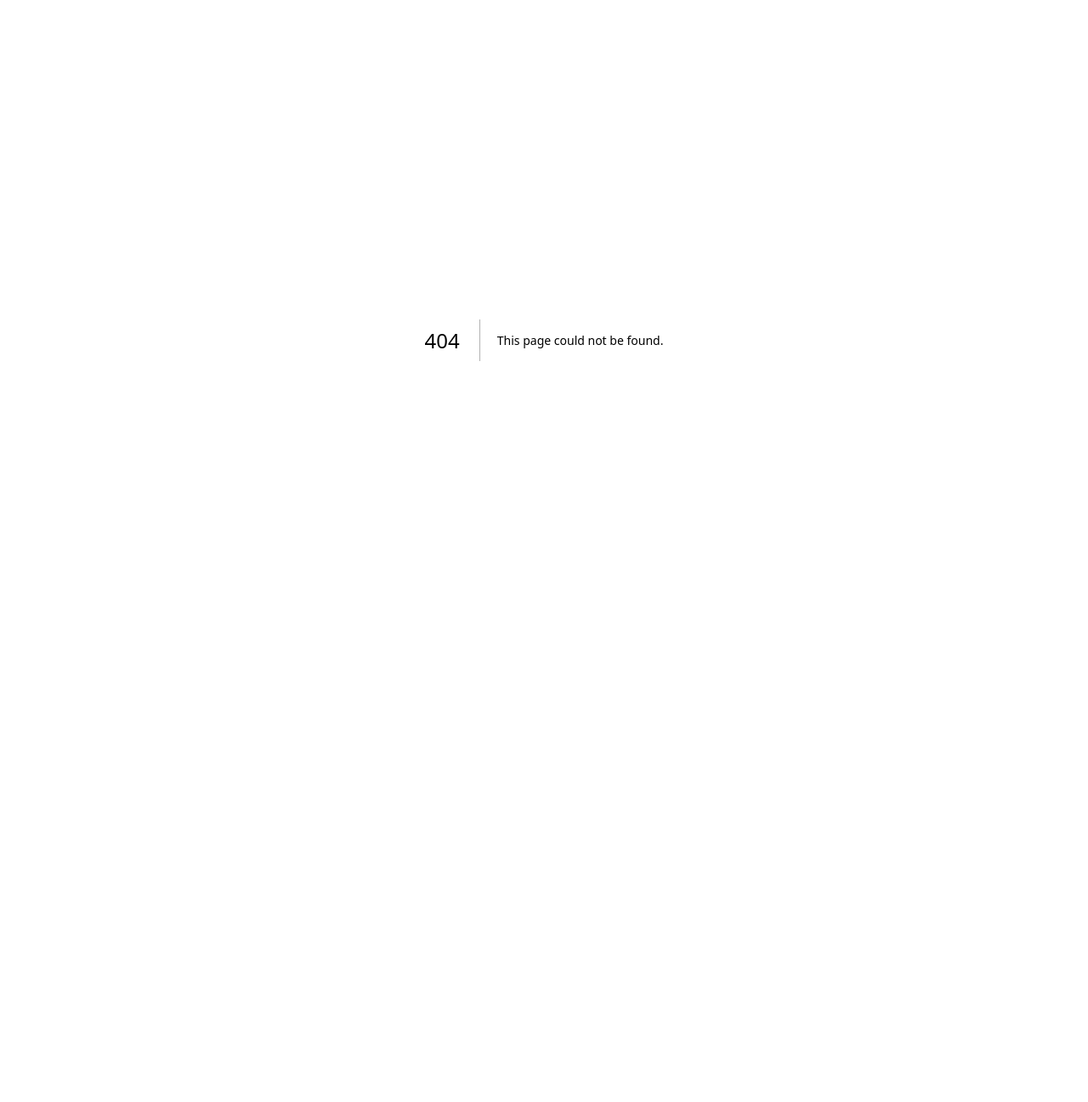
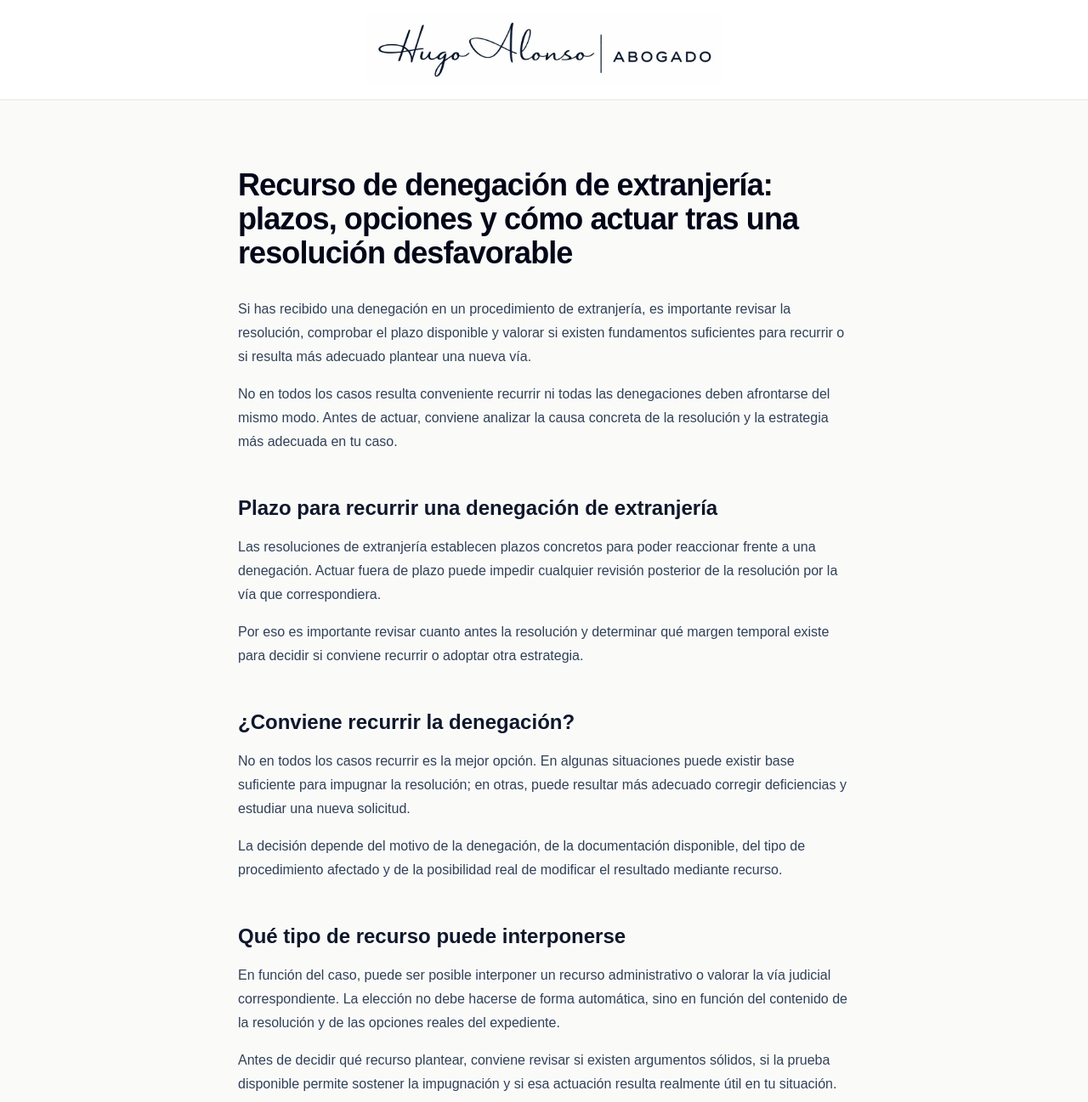
Before and after one commit to HugoAG73/hugo-alonso-web, a Next.js app: page /recurso-denegacion-extranjeria in a window 1280 px wide. Before the commit this address had no page. Shown: the top 1297 px of the page at 85% size. Before the commit the page ends 800 px from the top, so only its background shows below. Built offline with nearby package versions, Linux system fonts and the light colour scheme.

Commit message:
Pagina recurso denegación residencia

```diff
--- /dev/null
+++ b/app/recurso-denegacion-extranjeria/page.tsx
@@ -0,0 +1,233 @@
+import Image from "next/image";
+
+export default function RecursoDenegacionExtranjeriaPage() {
+  return (
+    <main className="min-h-screen bg-stone-50 text-slate-900">
+      {/* HEADER */}
+      <header className="border-b border-stone-200 bg-white">
+        <div className="flex justify-center py-4">
+          <a href="/">
+            <Image
+              src="/logo-header-cropped.png"
+              alt="Hugo Alonso Abogado"
+              width={1180}
+              height={240}
+              className="h-[70px] w-auto md:h-[85px]"
+              priority
+            />
+          </a>
+        </div>
+      </header>
+
+      {/* CONTENIDO */}
+      <section className="mx-auto max-w-3xl px-6 py-20">
+        <h1 className="text-4xl font-semibold tracking-tight text-slate-950">
+          Recurso de denegación de extranjería: plazos, opciones y cómo actuar tras una resolución desfavorable
+        </h1>
+
+        <p className="mt-8 text-base leading-7 text-slate-700">
+          Si has recibido una denegación en un procedimiento de extranjería, es
+          importante revisar la resolución, comprobar el plazo disponible y
+          valorar si existen fundamentos suficientes para recurrir o si resulta más
+          adecuado plantear una nueva vía.
+        </p>
+
+        <p className="mt-4 text-base leading-7 text-slate-700">
+          No en todos los casos resulta conveniente recurrir ni todas las denegaciones deben
+          afrontarse del mismo modo. Antes de actuar, conviene analizar la causa
+          concreta de la resolución y la estrategia más adecuada en tu caso.
+        </p>
+
+        <h2 className="mt-12 text-2xl font-semibold text-slate-900">
+          Plazo para recurrir una denegación de extranjería
+        </h2>
+
+        <p className="mt-4 text-base leading-7 text-slate-700">
+          Las resoluciones de extranjería establecen plazos concretos para poder
+          reaccionar frente a una denegación. Actuar fuera de plazo puede impedir
+          cualquier revisión posterior de la resolución por la vía que
+          correspondiera.
+        </p>
+
+        <p className="mt-4 text-base leading-7 text-slate-700">
+          Por eso es importante revisar cuanto antes la resolución y determinar
+          qué margen temporal existe para decidir si conviene recurrir o adoptar
+          otra estrategia.
+        </p>
+
+        <h2 className="mt-12 text-2xl font-semibold text-slate-900">
+          ¿Conviene recurrir la denegación?
+        </h2>
+
+        <p className="mt-4 text-base leading-7 text-slate-700">
+          No en todos los casos recurrir es la mejor opción. En algunas
+          situaciones puede existir base suficiente para impugnar la resolución;
+          en otras, puede resultar más adecuado corregir deficiencias y estudiar
+          una nueva solicitud.
+        </p>
+
+        <p className="mt-4 text-base leading-7 text-slate-700">
+          La decisión depende del motivo de la denegación, de la documentación
+          disponible, del tipo de procedimiento afectado y de la posibilidad real
+          de modificar el resultado mediante recurso.
+        </p>
+
+        <h2 className="mt-12 text-2xl font-semibold text-slate-900">
+          Qué tipo de recurso puede interponerse
+        </h2>
+
+        <p className="mt-4 text-base leading-7 text-slate-700">
+          En función del caso, puede ser posible interponer un recurso
+          administrativo o valorar la vía judicial correspondiente. La elección
+          no debe hacerse de forma automática, sino en función del contenido de
+          la resolución y de las opciones reales del expediente.
+        </p>
+
+        <p className="mt-4 text-base leading-7 text-slate-700">
+          Antes de decidir qué recurso plantear, conviene revisar si existen
+          argumentos sólidos, si la prueba disponible permite sostener la
+          impugnación y si esa actuación resulta realmente útil en tu situación.
+        </p>
+
+        <h2 className="mt-12 text-2xl font-semibold text-slate-900">
+          Errores frecuentes al recurrir una denegación
+        </h2>
+
+        <p className="mt-4 text-base leading-7 text-slate-700">
+          En la práctica, muchos recursos fracasan no solo por el motivo inicial
+          de la denegación, sino por errores en la forma de reaccionar frente a
+          la resolución.
+        </p>
+
+        <ul className="mt-4 list-disc pl-5 space-y-2 text-slate-700">
+          <li>Recurrir sin analizar adecuadamente la causa de la denegación</li>
+          <li>No atacar el motivo concreto que figura en la resolución</li>
+          <li>Presentar documentación insuficiente o irrelevante</li>
+          <li>Actuar fuera de plazo</li>
+          <li>Insistir en una vía que no resulta adecuada en ese momento</li>
+        </ul>
+
+        <p className="mt-4 text-base leading-7 text-slate-700">
+          Evitar estos errores es fundamental para no perder tiempo, no debilitar
+          la posición jurídica del expediente y no cerrar opciones futuras.
+        </p>
+
+        <h2 className="mt-12 text-2xl font-semibold text-slate-900">
+          Importancia del análisis previo
+        </h2>
+
+        <p className="mt-4 text-base leading-7 text-slate-700">
+          El análisis previo permite entender por qué se ha producido la
+          denegación, qué margen existe para impugnarla y si conviene recurrir o
+          preparar una actuación distinta.
+        </p>
+
+        <p className="mt-4 text-base leading-7 text-slate-700">
+          En muchos casos, la diferencia entre un recurso útil y una actuación
+          que solo prolonga el problema está en revisar con precisión la
+          resolución, la documentación aportada y la estrategia disponible.
+        </p>
+
+        <h2 className="mt-12 text-2xl font-semibold text-slate-900">
+          Otras vías que pueden valorarse
+        </h2>
+
+        <p className="mt-4 text-base leading-7 text-slate-700">
+          En determinados supuestos, tras una denegación puede resultar más
+          conveniente estudiar otras opciones de regularización antes que insistir
+          en el mismo procedimiento.
+        </p>
+
+        <p className="mt-4 text-base leading-7 text-slate-700">
+          Si todavía no tienes claro por qué se ha producido la resolución
+          desfavorable, también puedes consultar la página sobre{" "}
+          <a href="/denegacion-extranjeria" className="underline">
+            denegación de extranjería
+          </a>
+          . Además, en algunos casos puede ser útil valorar vías actualmente en
+          vigor, como el{" "}
+          <a href="/arraigo-social" className="underline">
+            arraigo social o arraigo sociolaboral
+          </a>{" "}
+          o la{" "}
+          <a href="/regularizacion-espana" className="underline">
+            regularización en España
+          </a>
+          , si la situación aconseja replantear la estrategia.
+        </p>
+
+        <h2 className="mt-12 text-2xl font-semibold text-slate-900">
+          ¿Qué hacer en tu caso?
+        </h2>
+
+        <p className="mt-4 text-base leading-7 text-slate-700">
+          Si has recibido una denegación, conviene revisar la resolución, el
+          plazo disponible, la documentación aportada y las opciones reales antes
+          de decidir cómo actuar.
+        </p>
+
+        <p className="mt-4 text-base leading-7 text-slate-700">
+          Ese análisis permite determinar si existe margen para recurrir, si
+          resulta más adecuado presentar una nueva solicitud o si conviene adoptar
+          otra estrategia para evitar nuevos errores.
+        </p>
+
+        <p className="mt-4 text-base leading-7 text-slate-700">
+          Si necesitas valorar si procede interponer un recurso frente a una
+          denegación de extranjería, puedes solicitar una revisión inicial para
+          valorar las opciones disponibles en tu caso.
+        </p>
+
+        {/* CTA */}
+        <div className="mt-12 flex flex-col gap-4 sm:flex-row">
+          <a
+            href="/#contacto"
+            className="inline-flex items-center justify-center rounded-2xl bg-slate-950 px-6 py-4 text-sm font-medium text-white shadow-lg transition hover:-translate-y-0.5"
+          >
+            Solicitar revisión de mi caso
+          </a>
+
+          <a
+            href="https://wa.me/34686310400"
+            target="_blank"
+            rel="noopener noreferrer"
+            className="inline-flex items-center justify-center rounded-2xl bg-green-600 px-6 py-4 text-sm font-medium text-white shadow-lg transition hover:-translate-y-0.5"
+          >
+            Consultar por WhatsApp
+          </a>
+
+          <a
+            href="/"
+            className="inline-flex items-center justify-center rounded-2xl border border-stone-300 px-6 py-4 text-sm font-medium text-slate-700 transition hover:bg-stone-100"
+          >
+            Volver a la web
+          </a>
+        </div>
+      </section>
+
+      <footer className="border-t border-stone-200 bg-stone-50">
+        <div className="mx-auto flex max-w-7xl flex-col gap-4 px-6 py-8 text-xs text-slate-500 lg:flex-row lg:items-center lg:justify-between lg:px-8">
+          <div>
+            Abogado colegiado en el Ilustre Colegio de Abogados de Madrid
+            <br />
+            © 2026 Hugo Alonso Abogado. Todos los derechos reservados.
+          </div>
+          <div className="flex gap-6">
+            <a href="/despacho" className="hover:text-slate-800">
+              Despacho
+            </a>
+            <a href="/aviso-legal" className="hover:text-slate-800">
+              Aviso legal
+            </a>
+            <a href="/politica-privacidad" className="hover:text-slate-800">
+              Política de privacidad
+            </a>
+            <a href="/cookies" className="hover:text-slate-800">
+              Cookies
+            </a>
+          </div>
+        </div>
+      </footer>
+    </main>
+  );
+}
```
